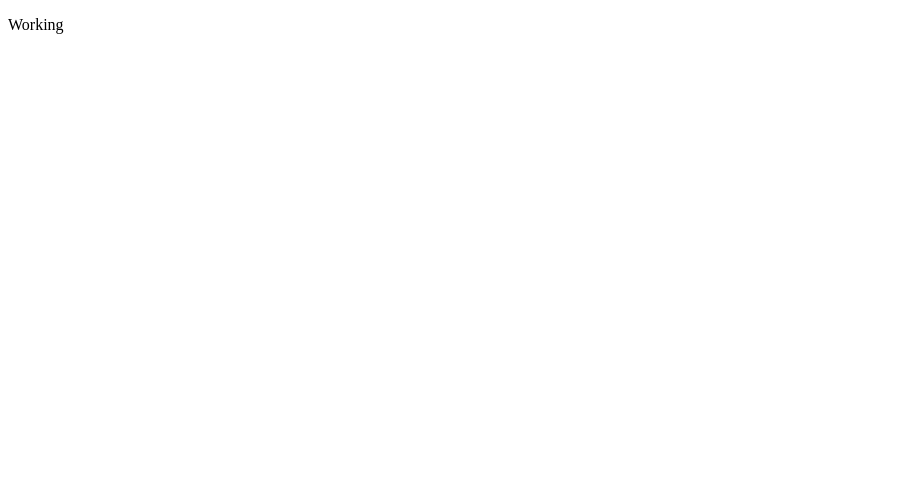
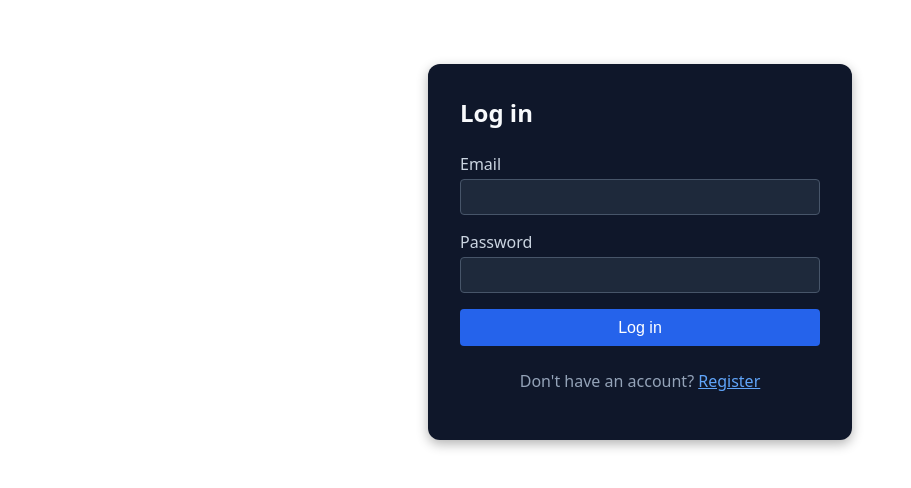
Before and after one commit to jayjthakkar13/Online-Judge, an Angular app in the folder client/: page /auth in a window 1280 px wide. Before the commit this address led to /. Shown: the top 488 px of the page, without its empty margins (0-911 px from the left). Built offline with nearby package versions, Linux system fonts and the light colour scheme.

Commit message:
feat(auth): create login/register page

```diff
--- a/client/src/app/app.component.html
+++ b/client/src/app/app.component.html
@@ -1 +1 @@
-<p>Working</p>
+<router-outlet />
--- a/client/src/app/app.routes.ts
+++ b/client/src/app/app.routes.ts
@@ -1,3 +1,38 @@
 import { Routes } from '@angular/router';
+import { AuthComponent } from './auth/auth.component';
+import { HomeComponent } from './home/home.component';
+import { ProblemComponent } from './problem/problem.component';
+import { ProblemsetComponent } from './problemset/problemset.component';
+import { authGuard } from './auth/auth.guard';
 
-export const routes: Routes = [];
+export const routes: Routes = [
+  {
+    path: '',
+    pathMatch: 'full',
+    redirectTo: 'auth',
+  },
+  {
+    path: 'auth',
+    component: AuthComponent
+  },
+  {
+    path: 'home',
+    component: HomeComponent,
+    canActivate: [authGuard],
+    children: [
+      {
+        path: '',
+        pathMatch: 'full',
+        redirectTo: 'problemset'
+      },
+      {
+        path: 'problemset',
+        component: ProblemsetComponent
+      },
+      {
+        path: 'problem/:problemName',
+        component: ProblemComponent
+      }
+    ]
+  }
+];
--- /dev/null
+++ b/client/src/app/auth/auth.component.css
@@ -0,0 +1,93 @@
+.auth-page {
+	max-width: 360px;
+	margin: 4rem auto;
+	padding: 2rem;
+	font-family: system-ui, sans-serif;
+
+	background: #0f172a;
+	color: #f8fafc;
+	border-radius: 12px;
+	box-shadow: 0 4px 12px rgba(0, 0, 0, 0.3);
+}
+
+.auth-page h1 {
+	margin: 0 0 1.5rem;
+	font-size: 1.5rem;
+	color: #f8fafc;
+}
+
+.auth-form {
+	display: flex;
+	flex-direction: column;
+	gap: 1rem;
+}
+
+.field {
+	display: flex;
+	flex-direction: column;
+	gap: 0.25rem;
+}
+
+.field span {
+	color: #cbd5e1;
+}
+
+.field input {
+	padding: 0.5rem 0.75rem;
+	background: #1e293b;
+	color: #f8fafc;
+	border: 1px solid #475569;
+	border-radius: 4px;
+	font-size: 1rem;
+}
+
+.field input:focus {
+	outline: none;
+	border-color: #3b82f6;
+	box-shadow: 0 0 0 3px rgba(59, 130, 246, 0.2);
+}
+
+.error {
+	color: #f87171;
+	font-size: 0.85rem;
+}
+
+.server-error {
+	margin: 0;
+}
+
+button[type="submit"] {
+	padding: 0.6rem 1rem;
+	border: 0;
+	border-radius: 4px;
+	background: #2563eb;
+	color: white;
+	font-size: 1rem;
+	cursor: pointer;
+	transition: background 0.2s;
+}
+
+button[type="submit"]:hover:not(:disabled) {
+	background: #1d4ed8;
+}
+
+button[type="submit"]:disabled {
+	background: #64748b;
+	cursor: not-allowed;
+}
+
+.toggle {
+	margin-top: 1.5rem;
+	text-align: center;
+	color: #94a3b8;
+}
+
+.link {
+	border: 0;
+	background: none;
+	padding: 0;
+	color: #60a5fa;
+	cursor: pointer;
+	font: inherit;
+	text-decoration: underline;
+}
--- /dev/null
+++ b/client/src/app/auth/auth.component.html
@@ -0,0 +1,74 @@
+<section class="auth-page">
+	<h1>{{ mode() === 'login' ? 'Log in' : 'Create your account' }}</h1>
+
+	<form [formGroup]="form" (ngSubmit)="submit()" class="auth-form" novalidate>
+    @if (mode() === 'register') {
+      <label class="field">
+        <span>Name</span>
+
+        <input
+          name="name"
+          type="text"
+          formControlName="name"
+          autocomplete="name"
+        />
+
+        @if (form.controls.name.touched && form.controls.name.invalid) {
+          <small class="error">
+            @if (form.controls.name.hasError('required')) { Name is required. }
+          </small>
+        }
+      </label>
+    }
+
+		<label class="field">
+			<span>Email</span>
+			<input name= "email" type="email" formControlName="email" autocomplete="email" />
+			@if (form.controls.email.touched && form.controls.email.invalid) {
+				<small class="error">
+					@if (form.controls.email.hasError('required')) { Email is required. }
+					@if (form.controls.email.hasError('email')) { Enter a valid email address. }
+				</small>
+			}
+		</label>
+
+		<label class="field">
+			<span>Password</span>
+			<input
+        name="password"
+				type="password"
+				formControlName="password"
+				[attr.autocomplete]="mode() === 'login' ? 'current-password' : 'new-password'"
+			/>
+			@if (form.controls.password.touched && form.controls.password.invalid) {
+				<small class="error">
+					@if (form.controls.password.hasError('required')) { Password is required. }
+					@if (form.controls.password.hasError('minlength')) { At least 8 characters. }
+					@if (form.controls.password.hasError('maxlength')) { No more than 32 characters. }
+					@if (form.controls.password.hasError('lowercase')) { Include a lowercase letter. }
+					@if (form.controls.password.hasError('uppercase')) { Include an uppercase letter. }
+					@if (form.controls.password.hasError('digit')) { Include a number. }
+					@if (form.controls.password.hasError('symbol')) { Include a symbol. }
+				</small>
+			}
+		</label>
+
+		@if (serverError(); as msg) {
+			<p class="error server-error">{{ msg }}</p>
+		}
+
+		<button type="submit" [disabled]="submitting()">
+			{{ submitting() ? 'Please wait…' : (mode() === 'login' ? 'Log in' : 'Create account') }}
+		</button>
+	</form>
+
+	<p class="toggle">
+		@if (mode() === 'login') {
+			Don't have an account?
+			<button type="button" class="link" (click)="toggleMode()">Register</button>
+		} @else {
+			Already have an account?
+			<button type="button" class="link" (click)="toggleMode()">Log in</button>
+		}
+	</p>
+</section>
--- /dev/null
+++ b/client/src/app/auth/auth.component.ts
@@ -0,0 +1,110 @@
+import { Component, inject, signal } from "@angular/core";
+import { AbstractControl, FormBuilder, ReactiveFormsModule, ValidationErrors, Validators } from "@angular/forms";
+import { AuthService } from "./auth.service";
+import { Router } from "@angular/router";
+import { HttpErrorResponse } from "@angular/common/http";
+
+type Mode = 'login' | 'register';
+
+function passwordComplexity(control: AbstractControl): ValidationErrors | null {
+	const v = control.value as string;
+	if (!v) return null;
+	const errors: ValidationErrors = {};
+	if (!/[a-z]/.test(v)) errors['lowercase'] = true;
+	if (!/[A-Z]/.test(v)) errors['uppercase'] = true;
+	if (!/\d/.test(v)) errors['digit'] = true;
+	if (!/[!@#$%^&*(),.?":{}|<>]/.test(v)) errors['symbol'] = true;
+	return Object.keys(errors).length ? errors : null;
+}
+
+@Component({
+  selector: "app-auth",
+  imports: [ReactiveFormsModule],
+  templateUrl: "./auth.component.html",
+  styleUrl: "./auth.component.css",
+})
+export class AuthComponent {
+  private readonly fb = inject(FormBuilder);
+  private readonly auth = inject(AuthService);
+	private readonly router = inject(Router);
+
+	readonly mode = signal<Mode>('login');
+	readonly submitting = signal(false);
+	readonly serverError = signal<string | null>(null);
+
+  readonly form = this.fb.nonNullable.group({
+    name: [''],
+    email: ['', [Validators.required, Validators.email]],
+    password: ['', [Validators.required, Validators.minLength(8), Validators.maxLength(32)]]
+  });
+
+	toggleMode(): void {
+    this.mode.update(m => (m === 'login' ? 'register' : 'login'));
+		this.serverError.set(null);
+		this.applyValidators();
+  }
+
+	submit(): void {
+    if (this.form.invalid || this.submitting()) {
+			this.form.markAllAsTouched();
+			return;
+		}
+
+		const { name, email, password } = this.form.getRawValue();
+		this.submitting.set(true);
+		this.serverError.set(null);
+
+		const request = this.mode() === 'login'
+			? this.auth.login(email, password)
+			: this.auth.register(name, email, password);
+
+		request.subscribe({
+			next: () => {
+				this.submitting.set(false);
+        if (this.mode() == 'register') {
+          this.toggleMode();
+          this.form.reset();
+        } else {
+          this.router.navigateByUrl('/home');
+        }
+			},
+			error: (err: HttpErrorResponse) => {
+				this.serverError.set(this.formatError(err));
+				this.submitting.set(false);
+			}
+		});
+  }
+
+  private applyValidators(): void {
+    const name = this.form.controls.name;
+		const password = this.form.controls.password;
+
+    const nameValidators = [Validators.required];
+		const passwordValidators = [
+			Validators.required,
+			Validators.minLength(8),
+			Validators.maxLength(32)
+		];
+		if (this.mode() === 'register') {
+      name.setValidators(nameValidators);
+      name.updateValueAndValidity({ emitEvent: false });
+      passwordValidators.push(passwordComplexity);
+    } else {
+      name.clearValidators();
+    }
+		password.setValidators(passwordValidators);
+		password.updateValueAndValidity({ emitEvent: false });
+	}
+
+  private formatError(err: HttpErrorResponse): string {
+		if (err.status === 0) return 'Could not reach the server. Is the API running on http://localhost:5000?';
+		const body = err.error;
+		if (typeof body === 'string') return body;
+		if (body && typeof body === 'object') {
+			if (typeof body.text === 'string' && body.text.length) return body.text;
+			if (Array.isArray(body.errors) && body.errors.length) return body.errors.join(' ');
+			if (typeof body.message === 'string') return body.message;
+		}
+		return `Request failed (${err.status}).`;
+	}
+}
--- /dev/null
+++ b/client/src/app/auth/auth.service.ts
@@ -0,0 +1,50 @@
+import { HttpClient } from '@angular/common/http';
+import { Injectable, inject } from '@angular/core';
+import { Observable, tap } from 'rxjs';
+
+export interface AuthResponse {
+	token: string;
+	user: {
+    name: string;
+    email: string;
+  }
+}
+
+@Injectable({ providedIn: 'root' })
+export class AuthService {
+	private readonly http = inject(HttpClient);
+	private readonly baseUrl = `http://localhost:5000/auth`;
+
+	private static readonly TOKEN_KEY = 'onlinejudge.token';
+	private static readonly EMAIL = 'onlinejudge.userEmail';
+
+	register(name: string, email: string, password: string): Observable<AuthResponse> {
+		return this.http
+			.post<AuthResponse>(`${this.baseUrl}/register`, { userName: name, userEmail: email, userPassword: password })
+			.pipe(tap(res => this.setSession(res)));
+	}
+
+	login(email: string, password: string): Observable<AuthResponse> {
+		return this.http
+			.post<AuthResponse>(`${this.baseUrl}/login`, { userEmail: email, userPassword: password })
+			.pipe(tap(res => this.setSession(res)));
+	}
+
+	clearSession(): void {
+		localStorage.removeItem(AuthService.TOKEN_KEY);
+		localStorage.removeItem(AuthService.EMAIL);
+	}
+
+	getToken(): string | null {
+		return localStorage.getItem(AuthService.TOKEN_KEY);
+	}
+
+	isAuthenticated(): boolean {
+		return !!this.getToken();
+	}
+
+	private setSession(res: AuthResponse): void {
+		localStorage.setItem(AuthService.TOKEN_KEY, res.token);
+		localStorage.setItem(AuthService.EMAIL, res.user.email);
+	}
+}
```
